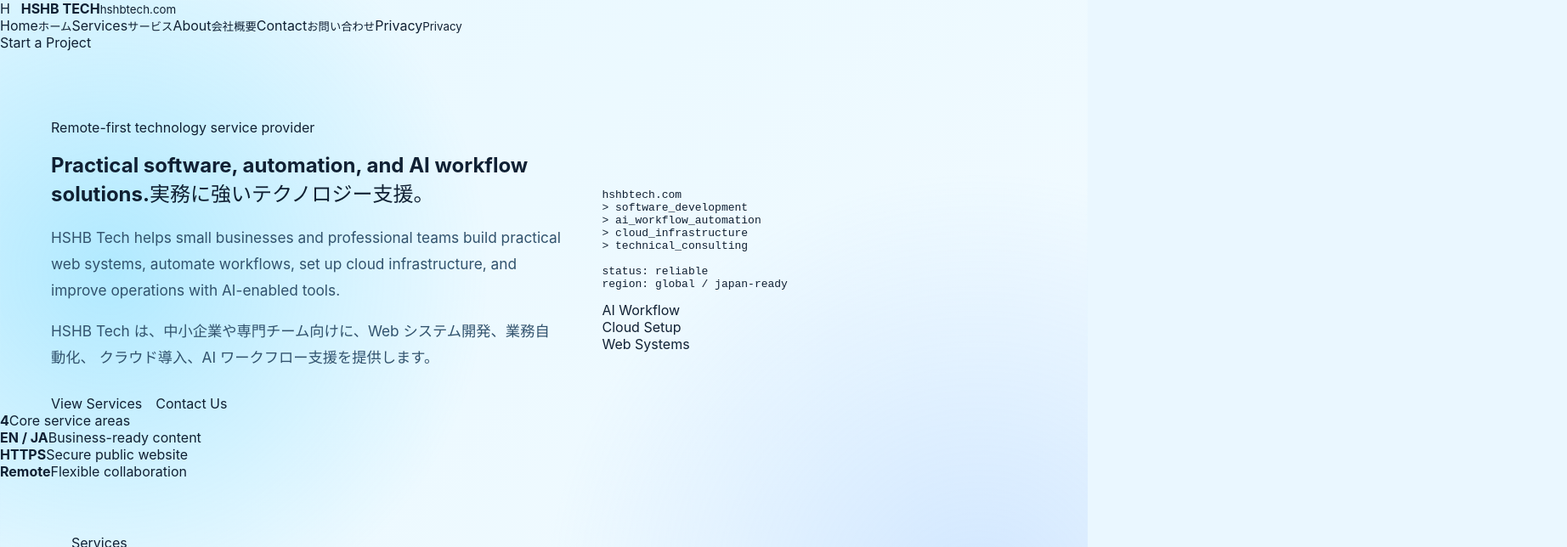
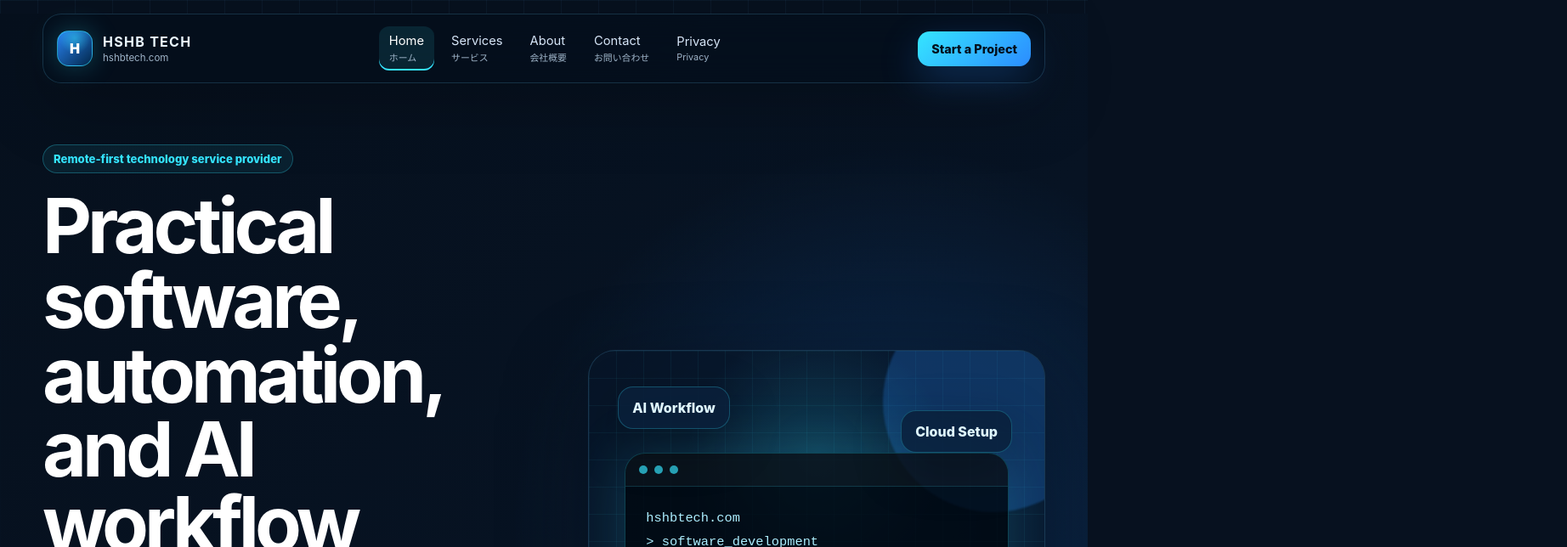
Before and after one commit to linhui45111/xxoo69-card-store, a React (Vite) app: page / in a window 1280 px wide. Shown: the top 644 px of the page at 85% size, 1844 px wide, since content can reach past the window. Built offline with nearby package versions, Linux system fonts and the light colour scheme.

Commit message:
Replace CSS with HSHB Tech official site styles
Updated CSS styles for improved aesthetics and layout.

```diff
--- a/src/style.css
+++ b/src/style.css
@@ -1,263 +1,155 @@
 :root {
-  font-family: Inter, "PingFang SC", "Microsoft YaHei", system-ui, -apple-system, BlinkMacSystemFont, sans-serif;
-  color: #102033;
-  background: #eaf7ff;
+  font-family: Inter, "Noto Sans JP", "Hiragino Sans", "Yu Gothic", "Meiryo", system-ui, -apple-system, BlinkMacSystemFont, sans-serif;
+  color: #eaf6ff;
+  background: #07111f;
   font-synthesis: none;
   text-rendering: optimizeLegibility;
+  --bg: #07111f;
+  --panel: rgba(10, 27, 48, 0.72);
+  --panel-strong: rgba(13, 34, 62, 0.88);
+  --line: rgba(107, 205, 255, 0.18);
+  --cyan: #35e5ff;
+  --blue: #2b8cff;
+  --text: #eaf6ff;
+  --muted: #9fb4c8;
+  --white: #ffffff;
 }
-
 * { box-sizing: border-box; }
-
 html { scroll-behavior: smooth; }
-
 body {
   margin: 0;
   min-width: 320px;
+  min-height: 100vh;
   background:
-    radial-gradient(circle at 10% 8%, rgba(31, 194, 255, 0.28), transparent 28rem),
-    radial-gradient(circle at 90% 18%, rgba(125, 180, 255, 0.28), transparent 32rem),
-    linear-gradient(135deg, #e7f8ff 0%, #f5fbff 46%, #d9efff 100%);
+    radial-gradient(circle at 82% 14%, rgba(27, 132, 255, 0.22), transparent 28rem),
+    radial-gradient(circle at 12% 24%, rgba(53, 229, 255, 0.10), transparent 22rem),
+    linear-gradient(135deg, #06101d 0%, #081629 52%, #07111f 100%);
 }
-
 a { color: inherit; text-decoration: none; }
-button { font: inherit; }
-
-.site-shell { min-height: 100vh; }
-
-.hero-bg {
-  position: relative;
-  overflow: hidden;
-  padding: 2rem 1.5rem 4rem;
-}
-
-.hero-bg::before {
-  content: "";
-  position: absolute;
-  inset: 0;
+button, input, textarea { font: inherit; }
+.site-bg {
+  position: fixed; inset: 0; z-index: -1;
   background-image:
-    linear-gradient(rgba(55, 116, 155, 0.08) 1px, transparent 1px),
-    linear-gradient(90deg, rgba(55, 116, 155, 0.08) 1px, transparent 1px);
-  background-size: 42px 42px;
-  mask-image: linear-gradient(to bottom, black 65%, transparent 100%);
+    linear-gradient(rgba(101, 186, 255, 0.055) 1px, transparent 1px),
+    linear-gradient(90deg, rgba(101, 186, 255, 0.055) 1px, transparent 1px);
+  background-size: 44px 44px;
+  mask-image: linear-gradient(to bottom, black, transparent 88%);
   pointer-events: none;
 }
-
-.nav-card, .hero, .section, .notice, footer {
-  position: relative;
-  width: min(1160px, 100%);
-  margin-inline: auto;
-}
-
-.nav-card {
-  display: flex;
-  align-items: center;
-  justify-content: space-between;
-  gap: 1.5rem;
-  padding: 1rem 1.25rem;
-  border: 1px solid rgba(91, 133, 166, 0.18);
-  border-radius: 1.5rem;
-  background: rgba(255, 255, 255, 0.82);
-  box-shadow: 0 24px 70px rgba(62, 121, 170, 0.16);
+.app { min-height: 100vh; }
+.site-header {
+  position: sticky; top: 0; z-index: 20;
+  display: flex; align-items: center; justify-content: space-between;
+  width: min(1180px, calc(100% - 32px));
+  margin: 16px auto 0; padding: 14px 16px;
+  border: 1px solid var(--line); border-radius: 22px;
+  background: rgba(5, 15, 27, 0.78);
+  box-shadow: 0 24px 80px rgba(0, 0, 0, 0.25);
   backdrop-filter: blur(18px);
 }
-
-.brand { display: flex; align-items: center; gap: 0.8rem; }
-
-.brand-icon {
-  display: grid;
-  width: 3.25rem;
-  height: 3.25rem;
-  place-items: center;
-  border-radius: 1rem;
-  background: linear-gradient(135deg, #38c7ff, #57f0e2);
-  box-shadow: 0 12px 30px rgba(35, 178, 227, 0.28);
-  color: #04415a;
-  font-size: 1.25rem;
-  font-weight: 900;
+.brand { display: flex; align-items: center; gap: 12px; }
+.brand-mark {
+  display: grid; width: 42px; height: 42px; place-items: center;
+  border: 1px solid rgba(53, 229, 255, 0.55); border-radius: 14px;
+  background: radial-gradient(circle at 50% 20%, rgba(53, 229, 255, 0.45), transparent 48%), linear-gradient(135deg, rgba(43, 140, 255, 0.95), rgba(2, 41, 78, 0.95));
+  color: var(--white); font-weight: 950;
+  box-shadow: 0 0 30px rgba(53, 229, 255, 0.25);
 }
-
-.brand h1 { margin: 0; font-size: 1.35rem; line-height: 1.1; }
-.brand p { margin: 0.2rem 0 0; color: #54708a; font-size: 0.85rem; }
-
-.nav-card nav { display: flex; gap: 1.5rem; color: #25455f; font-size: 0.95rem; }
-.nav-card nav a:hover { color: #09aeea; }
-
-.outline-button, .ghost-button, .refresh-button, .notice button {
-  border: 1px solid rgba(36, 82, 117, 0.14);
-  border-radius: 0.95rem;
-  background: rgba(255, 255, 255, 0.72);
-  color: #122033;
-  padding: 0.85rem 1.1rem;
-  cursor: pointer;
+.brand strong { display: block; font-size: 1rem; letter-spacing: 0.08em; }
+.brand small { display: block; margin-top: 2px; color: var(--muted); font-size: 0.72rem; }
+.nav-links { display: flex; align-items: center; gap: 8px; }
+.nav-links a { display: grid; gap: 2px; padding: 8px 12px; border-radius: 12px; color: #d7e6f8; font-size: 0.92rem; }
+.nav-links a small { color: var(--muted); font-size: 0.68rem; }
+.nav-links a:hover, .nav-links a.active { background: rgba(53, 229, 255, 0.10); color: var(--white); }
+.nav-links a.active { box-shadow: inset 0 -2px 0 var(--cyan); }
+.header-cta, .primary-btn, .secondary-btn { display: inline-flex; align-items: center; justify-content: center; border-radius: 14px; font-weight: 800; white-space: nowrap; }
+.header-cta, .primary-btn { border: 0; background: linear-gradient(135deg, var(--cyan), var(--blue)); color: #03101d; box-shadow: 0 16px 45px rgba(43, 140, 255, 0.26); }
+.header-cta { padding: 12px 16px; font-size: 0.9rem; }
+.primary-btn, .secondary-btn { padding: 14px 20px; }
+.secondary-btn { border: 1px solid rgba(159, 180, 200, 0.32); background: rgba(255, 255, 255, 0.04); color: var(--text); }
+.hero, .section, .page-hero, .footer { width: min(1180px, calc(100% - 32px)); margin-inline: auto; }
+.hero { display: grid; grid-template-columns: minmax(0, 1.05fr) minmax(340px, 0.95fr); align-items: center; gap: 48px; min-height: 720px; padding: 72px 0 56px; }
+.eyebrow, .tag { display: inline-flex; width: fit-content; align-items: center; border: 1px solid rgba(53, 229, 255, 0.28); border-radius: 999px; background: rgba(53, 229, 255, 0.08); color: var(--cyan); padding: 8px 12px; font-size: 0.82rem; font-weight: 800; }
+.hero h1, .page-hero h1, .section-head h2, .glass-card.large h2, .cta-panel h2 { margin: 18px 0 16px; color: var(--white); letter-spacing: -0.055em; line-height: 0.98; }
+.hero h1 { max-width: 760px; font-size: clamp(3.2rem, 7vw, 6.5rem); }
+.hero h1 span { display: block; background: linear-gradient(135deg, #ffffff, var(--cyan)); -webkit-background-clip: text; color: transparent; }
+.hero p, .page-hero p, .section-head p, .glass-card p, .cta-panel p, .footer p, .legal-stack p, .contact-card small { color: var(--muted); line-height: 1.75; }
+.jp { color: #c3d5e7 !important; }
+.hero-actions { display: flex; flex-wrap: wrap; gap: 14px; margin-top: 28px; }
+.hero-panel { position: relative; min-height: 520px; border: 1px solid var(--line); border-radius: 32px; background: radial-gradient(circle at 50% 24%, rgba(53, 229, 255, 0.16), transparent 32%), rgba(8, 22, 41, 0.7); overflow: hidden; box-shadow: 0 30px 100px rgba(0, 0, 0, 0.36); }
+.hero-panel::before { content: ""; position: absolute; inset: 0; background-image: linear-gradient(rgba(53, 229, 255, 0.055) 1px, transparent 1px), linear-gradient(90deg, rgba(53, 229, 255, 0.055) 1px, transparent 1px); background-size: 32px 32px; }
+.terminal-card { position: absolute; left: 42px; right: 42px; top: 120px; z-index: 2; border: 1px solid rgba(53, 229, 255, 0.26); border-radius: 24px; background: rgba(1, 8, 16, 0.78); box-shadow: 0 0 70px rgba(53, 229, 255, 0.18); overflow: hidden; }
+.terminal-top { display: flex; gap: 8px; padding: 14px 16px; border-bottom: 1px solid rgba(53, 229, 255, 0.16); background: rgba(255, 255, 255, 0.03); }
+.terminal-top span { width: 10px; height: 10px; border-radius: 999px; background: var(--cyan); opacity: 0.7; }
+.terminal-card pre { margin: 0; padding: 24px; color: #aeefff; font-size: 0.96rem; line-height: 1.8; white-space: pre-wrap; }
+.orb { position: absolute; border-radius: 999px; filter: blur(1px); }
+.orb-one { width: 260px; height: 260px; right: -70px; top: -70px; background: rgba(43, 140, 255, 0.25); }
+.orb-two { width: 190px; height: 190px; left: -40px; bottom: -30px; background: rgba(53, 229, 255, 0.18); }
+.mini-card { position: absolute; z-index: 3; border: 1px solid rgba(53, 229, 255, 0.25); border-radius: 18px; background: rgba(10, 32, 59, 0.86); color: #dff7ff; padding: 14px 16px; font-weight: 800; box-shadow: 0 18px 60px rgba(0, 0, 0, 0.28); }
+.floating-one { left: 34px; top: 42px; }
+.floating-two { right: 38px; top: 70px; }
+.floating-three { left: 64px; bottom: 60px; }
+.stat-row { display: grid; grid-template-columns: repeat(4, 1fr); width: min(1180px, calc(100% - 32px)); margin: -28px auto 54px; gap: 14px; }
+.stat-row div, .service-card, .glass-card, .process-list article, .cta-panel, .contact-card, .blue-note, .footer, .faq-grid article { border: 1px solid var(--line); background: var(--panel); box-shadow: 0 22px 70px rgba(0, 0, 0, 0.22); backdrop-filter: blur(18px); }
+.stat-row div { border-radius: 22px; padding: 22px; }
+.stat-row strong { display: block; color: var(--white); font-size: 1.8rem; }
+.stat-row span { color: var(--muted); font-size: 0.92rem; }
+.section { padding: 46px 0; }
+.section-head { max-width: 780px; margin-bottom: 24px; }
+.section-head h2, .glass-card.large h2, .cta-panel h2 { font-size: clamp(2.2rem, 4vw, 4rem); }
+.service-grid, .content-grid, .contact-grid, .faq-grid { display: grid; gap: 16px; }
+.service-grid { grid-template-columns: repeat(4, minmax(0, 1fr)); }
+.service-card, .glass-card, .contact-card, .blue-note { border-radius: 24px; padding: 24px; }
+.service-icon { display: grid; width: 52px; height: 52px; margin-bottom: 18px; place-items: center; border: 1px solid rgba(53, 229, 255, 0.38); border-radius: 16px; background: rgba(53, 229, 255, 0.08); color: var(--cyan); font-size: 1.5rem; font-weight: 900; }
+.service-card h3, .glass-card h2, .process-list h3, .contact-card strong, .legal-stack h2, .faq-grid h3 { margin: 0 0 8px; color: var(--white); }
+.service-card h4, .process-list h4, .faq-grid h4 { margin: 0 0 12px; color: var(--cyan); }
+.split-section { display: grid; grid-template-columns: 1fr 1fr; width: min(1180px, calc(100% - 32px)); margin: 0 auto; gap: 18px; padding: 42px 0; }
+.glass-card.large { padding: 34px; border-radius: 28px; }
+.check-list { display: grid; gap: 10px; margin: 24px 0 0; padding: 0; list-style: none; }
+.check-list li { color: #dcecff; }
+.check-list li::before { content: "✓"; display: inline-grid; width: 22px; height: 22px; margin-right: 10px; place-items: center; border-radius: 999px; background: rgba(53, 229, 255, 0.12); color: var(--cyan); font-size: 0.82rem; }
+.process-list { display: grid; gap: 14px; }
+.process-list article { display: grid; grid-template-columns: 72px 1fr; gap: 18px; border-radius: 24px; padding: 22px; }
+.process-list article > span { display: grid; width: 56px; height: 56px; place-items: center; border-radius: 18px; background: linear-gradient(135deg, rgba(53, 229, 255, 0.2), rgba(43, 140, 255, 0.2)); color: var(--cyan); font-weight: 950; }
+.cta-panel { display: flex; align-items: center; justify-content: space-between; gap: 24px; width: min(1180px, calc(100% - 32px)); margin: 56px auto; border-radius: 30px; padding: 34px; background: radial-gradient(circle at 90% 20%, rgba(53, 229, 255, 0.18), transparent 20rem), var(--panel-strong); }
+.cta-panel span { color: var(--cyan); font-weight: 800; }
+.page-hero { padding: 82px 0 28px; }
+.page-hero h1 { max-width: 900px; font-size: clamp(3rem, 7vw, 6rem); }
+.page-hero p { max-width: 860px; font-size: 1.08rem; }
+.content-grid { grid-template-columns: repeat(3, minmax(0, 1fr)); }
+.contact-grid { grid-template-columns: repeat(3, minmax(0, 1fr)); margin-bottom: 18px; }
+.contact-card { display: grid; gap: 8px; }
+.contact-card span { color: var(--cyan); font-weight: 800; }
+.contact-card strong { word-break: break-word; }
+.legal-stack { display: grid; gap: 16px; max-width: 920px; }
+.blue-note { margin-top: 18px; background: linear-gradient(135deg, rgba(53, 229, 255, 0.08), rgba(43, 140, 255, 0.08)), var(--panel); }
+.blue-note strong { color: var(--cyan); }
+.faq-section { padding-top: 14px; }
+.faq-grid { grid-template-columns: repeat(3, minmax(0, 1fr)); }
+.footer { margin-top: 56px; margin-bottom: 24px; border-radius: 30px; padding: 30px; }
+.footer > div:first-child { max-width: 560px; }
+.footer-grid { display: grid; grid-template-columns: repeat(3, minmax(0, 1fr)); gap: 22px; margin-top: 28px; }
+.footer-grid h4 { margin: 0 0 12px; color: var(--white); }
+.footer-grid a { display: block; margin: 8px 0; color: var(--muted); }
+.footer-grid a:hover { color: var(--cyan); }
+.copyright { display: flex; justify-content: space-between; gap: 16px; margin-top: 28px; padding-top: 22px; border-top: 1px solid var(--line); color: var(--muted); font-size: 0.9rem; }
+@media (max-width: 980px) {
+  .site-header { align-items: flex-start; flex-direction: column; }
+  .nav-links { flex-wrap: wrap; }
+  .hero, .split-section, .content-grid, .contact-grid { grid-template-columns: 1fr; }
+  .hero { min-height: auto; }
+  .stat-row, .service-grid, .faq-grid { grid-template-columns: repeat(2, minmax(0, 1fr)); }
+  .cta-panel { align-items: flex-start; flex-direction: column; }
 }
-
-.hero {
-  display: grid;
-  grid-template-columns: minmax(0, 1.08fr) minmax(320px, 0.92fr);
-  align-items: center;
-  gap: 3rem;
-  padding-top: 5rem;
+@media (max-width: 620px) {
+  .site-header, .hero, .section, .page-hero, .footer, .stat-row, .split-section, .cta-panel { width: min(100% - 24px, 1180px); }
+  .nav-links a { padding: 8px 10px; }
+  .header-cta { width: 100%; }
+  .hero h1, .page-hero h1 { font-size: clamp(2.6rem, 14vw, 4rem); }
+  .hero-panel { min-height: 430px; }
+  .terminal-card { left: 18px; right: 18px; top: 112px; }
+  .terminal-card pre { font-size: 0.78rem; }
+  .stat-row, .service-grid, .faq-grid, .footer-grid { grid-template-columns: 1fr; }
+  .process-list article { grid-template-columns: 1fr; }
+  .copyright { flex-direction: column; }
 }
-
-.badge, .section-title span, .info-card span, .notice span, .modal-category {
-  display: inline-flex;
-  width: fit-content;
-  align-items: center;
-  border: 1px solid rgba(8, 171, 222, 0.25);
-  border-radius: 999px;
-  background: rgba(235, 251, 255, 0.82);
-  color: #057da6;
-  padding: 0.45rem 0.85rem;
-  font-size: 0.86rem;
-  font-weight: 700;
-}
-
-.hero h2 {
-  margin: 1.4rem 0 1rem;
-  max-width: 700px;
-  color: #0d172a;
-  font-size: clamp(3.1rem, 7vw, 5.8rem);
-  line-height: 0.96;
-  letter-spacing: -0.08em;
-}
-
-.hero-copy p, .info-card p, .notice p {
-  max-width: 720px;
-  color: #31526d;
-  font-size: 1.08rem;
-  line-height: 1.8;
-}
-
-.hero-actions { display: flex; flex-wrap: wrap; gap: 1rem; margin-top: 1.75rem; }
-
-.primary-button {
-  display: inline-flex;
-  align-items: center;
-  justify-content: center;
-  border: 0;
-  border-radius: 1rem;
-  background: linear-gradient(135deg, #20c8ff, #39e6d4);
-  color: #05263b;
-  padding: 0.95rem 1.4rem;
-  font-weight: 900;
-  box-shadow: 0 18px 42px rgba(17, 181, 223, 0.24);
-}
-
-.stats { display: grid; grid-template-columns: repeat(3, 1fr); gap: 1rem; margin-top: 2.4rem; }
-
-.stats div, .product-card, .info-card, .flow-list div, .empty-card, .notice, .modal {
-  border: 1px solid rgba(84, 139, 179, 0.16);
-  background: rgba(255, 255, 255, 0.78);
-  box-shadow: 0 18px 50px rgba(54, 115, 161, 0.12);
-  backdrop-filter: blur(16px);
-}
-
-.stats div { border-radius: 1.15rem; padding: 1.15rem; }
-.stats strong { display: block; color: #0d172a; font-size: 1.8rem; }
-.stats span { color: #55738a; font-size: 0.9rem; }
-
-.order-panel {
-  border: 1px solid rgba(75, 132, 170, 0.2);
-  border-radius: 1.75rem;
-  background: rgba(255, 255, 255, 0.7);
-  box-shadow: 0 30px 80px rgba(46, 116, 169, 0.18);
-  padding: 1rem;
-}
-
-.panel-top { display: flex; align-items: center; justify-content: space-between; padding: 1.25rem 1.25rem 1rem; border-bottom: 1px solid rgba(75, 132, 170, 0.16); }
-.panel-top span { color: #637d94; font-size: 0.9rem; }
-.panel-top h3 { margin: 0.35rem 0 0; font-size: 1.2rem; }
-.panel-top b { border-radius: 999px; background: #dff8ee; color: #04885c; padding: 0.5rem 0.85rem; font-size: 0.85rem; }
-
-.steps { display: grid; gap: 0.9rem; padding: 1.25rem; }
-.steps div { display: flex; align-items: center; gap: 1rem; border: 1px solid rgba(86, 139, 175, 0.12); border-radius: 1.1rem; background: rgba(255, 255, 255, 0.7); padding: 1rem; }
-.steps i { display: grid; width: 2.4rem; height: 2.4rem; place-items: center; border-radius: 0.75rem; background: #e1f7ff; color: #0589bd; font-style: normal; font-weight: 900; }
-.steps strong, .steps span { display: block; }
-.steps span { margin-top: 0.25rem; color: #61798e; font-size: 0.9rem; }
-
-.section { padding: 4rem 1.5rem; }
-
-.section-title { display: flex; align-items: end; justify-content: space-between; gap: 1.5rem; margin-bottom: 1.4rem; }
-
-.section-title h2, .info-card h2, .notice h2 {
-  margin: 0.75rem 0 0;
-  color: #0d172a;
-  font-size: clamp(2rem, 4vw, 3.4rem);
-  line-height: 1.05;
-  letter-spacing: -0.05em;
-}
-
-.category-tabs { display: flex; flex-wrap: wrap; gap: 0.75rem; margin-bottom: 1.5rem; }
-.category-tabs button { border: 1px solid rgba(58, 122, 170, 0.16); border-radius: 999px; background: rgba(255, 255, 255, 0.72); color: #274b66; padding: 0.72rem 1rem; cursor: pointer; }
-.category-tabs button.active { border-color: rgba(0, 174, 226, 0.55); background: #c9f5ff; color: #035d81; font-weight: 800; }
-
-.product-grid { display: grid; grid-template-columns: repeat(3, minmax(0, 1fr)); gap: 1rem; }
-
-.product-card {
-  display: grid;
-  grid-template-columns: 82px 1fr;
-  gap: 1rem;
-  border-radius: 1.4rem;
-  padding: 1rem;
-  transition: transform 0.2s ease, box-shadow 0.2s ease;
-}
-
-.product-card:hover { transform: translateY(-4px); box-shadow: 0 26px 70px rgba(54, 115, 161, 0.18); }
-
-.product-cover {
-  display: grid;
-  min-height: 82px;
-  place-items: center;
-  border-radius: 1rem;
-  background: linear-gradient(135deg, #d9f8ff, #f7fdff);
-  color: #0589bd;
-  font-weight: 900;
-}
-
-.product-meta { display: flex; justify-content: space-between; gap: 0.5rem; color: #668095; font-size: 0.82rem; }
-.stock { color: #04885c; }
-.stock.danger { color: #cc3154; }
-.product-info h3 { margin: 0.55rem 0; color: #0d172a; }
-.product-info p { display: -webkit-box; min-height: 3.2em; overflow: hidden; margin: 0; color: #55738a; font-size: 0.92rem; line-height: 1.6; -webkit-line-clamp: 2; -webkit-box-orient: vertical; }
-
-.product-footer { display: flex; align-items: center; justify-content: space-between; gap: 1rem; margin-top: 1rem; }
-.product-footer strong { color: #0d172a; }
-.product-footer button { border: 0; border-radius: 0.85rem; background: #0d172a; color: #fff; padding: 0.7rem 0.9rem; cursor: pointer; }
-
-.empty-card { border-radius: 1.2rem; padding: 1.5rem; color: #37566d; }
-.empty-card.error { border-color: rgba(220, 64, 94, 0.25); background: rgba(255, 244, 247, 0.88); color: #9d2143; }
-
-.two-col { display: grid; grid-template-columns: 0.9fr 1.1fr; gap: 1rem; }
-.info-card { border-radius: 1.4rem; padding: 2rem; }
-.flow-list { display: grid; gap: 1rem; }
-.flow-list div { display: flex; align-items: center; gap: 1rem; border-radius: 1.2rem; padding: 1.2rem; }
-.flow-list b { display: grid; width: 3rem; height: 3rem; place-items: center; border-radius: 1rem; background: #e1f7ff; color: #0589bd; }
-
-.notice { display: flex; align-items: center; justify-content: space-between; gap: 2rem; border-radius: 1.6rem; padding: 2rem; }
-
-footer { display: flex; justify-content: space-between; gap: 1rem; padding: 2rem 1.5rem 3rem; color: #5a7388; }
-footer div { display: flex; gap: 1rem; }
-
-.modal-mask { position: fixed; inset: 0; z-index: 50; display: grid; place-items: center; background: rgba(10, 24, 38, 0.38); padding: 1rem; backdrop-filter: blur(8px); }
-.modal { position: relative; width: min(560px, 100%); border-radius: 1.5rem; padding: 1.7rem; }
-.modal-close { position: absolute; top: 1rem; right: 1rem; border: 0; background: transparent; color: #294a63; font-size: 1.8rem; cursor: pointer; }
-.modal h2 { margin: 1rem 0 0.75rem; color: #0d172a; font-size: 2rem; }
-.modal p { color: #4f6a80; line-height: 1.7; }
-.modal-lines { display: grid; gap: 0.75rem; margin: 1.2rem 0; }
-.modal-lines div { display: flex; justify-content: space-between; border-radius: 0.9rem; background: rgba(226, 248, 255, 0.72); padding: 0.85rem 1rem; }
-.disabled-buy { width: 100%; border: 0; border-radius: 1rem; background: #cad7e0; color: #4b667a; padding: 0.95rem 1rem; font-weight: 800; cursor: not-allowed; }
-
-@media (max-width: 920px) {
-  .nav-card, .notice, footer { align-items: flex-start; flex-direction: column; }
-  .nav-card nav { flex-wrap: wrap; }
-  .hero, .two-col { grid-template-columns: 1fr; }
-  .product-grid { grid-template-columns: repeat(2, minmax(0, 1fr)); }
-  .hero h2 { font-size: clamp(3rem, 12vw, 4.6rem); }
-}
-
-@media (max-width: 620px) {
-  .hero-bg, .section { padding-inline: 1rem; }
-  .stats, .product-grid { grid-template-columns: 1fr; }
-  .product-card { grid-template-columns: 1fr; }
-  .section-title { align-items: flex-start; flex-direction: column; }
-}
```
